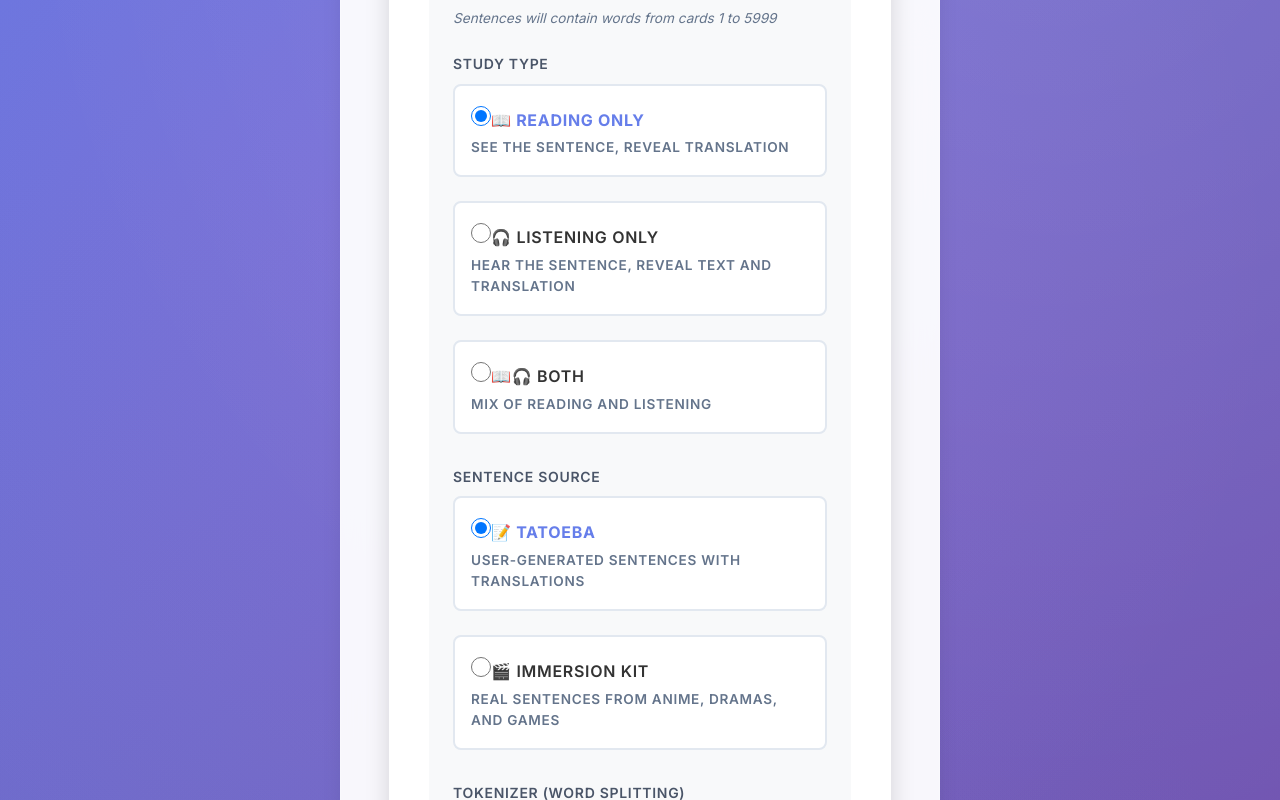
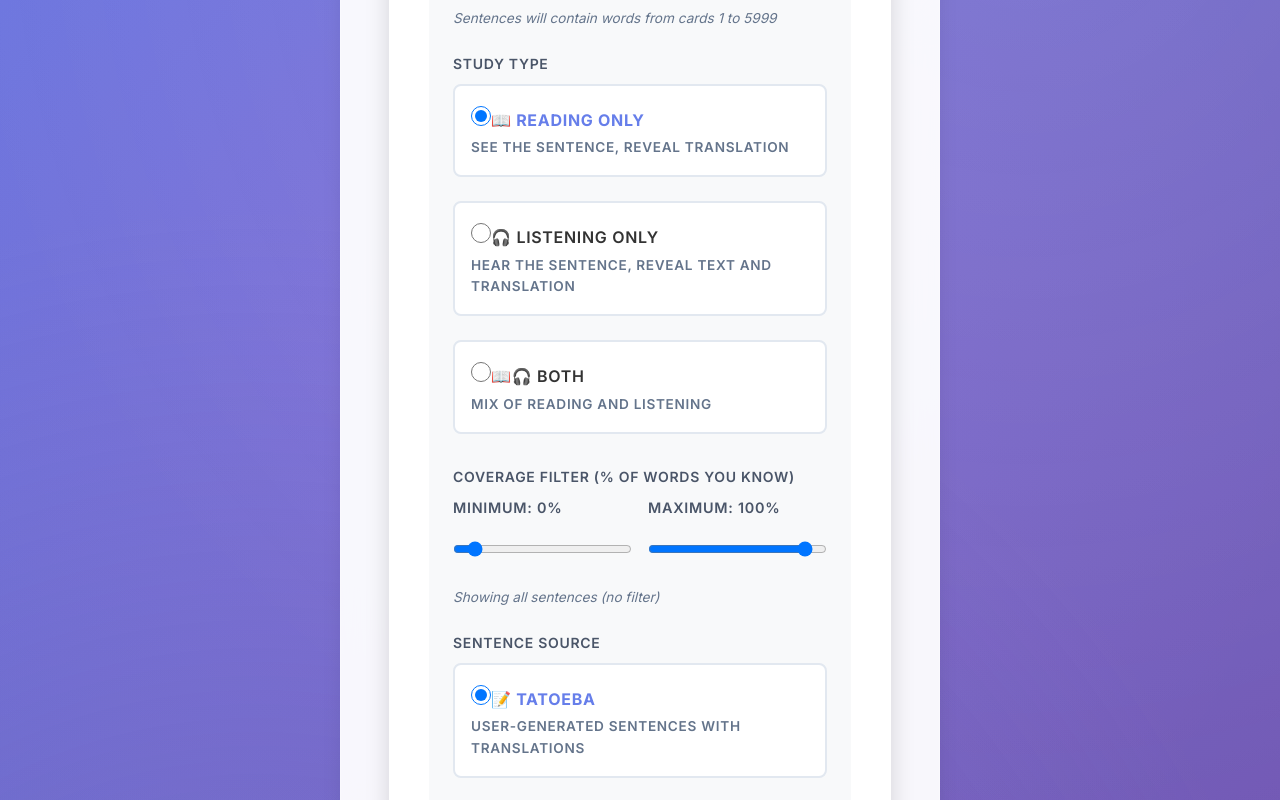
Before and after one commit to campisir/anki-cards, a React (Create React App) app: page / in a window 1280 px wide. Both pictures are taken after a click on the element 640 px from the left and 1009 px from the top of the page. Shown: the part 609-1409 px from the top of the page. Built offline with nearby package versions, Linux system fonts and the light colour scheme; no server answers; what tiny-segmenter would draw is missing.

Commit message:
small tokenize adjustment and pick coverage

```diff
--- a/src/App.js
+++ b/src/App.js
@@ -62,7 +62,7 @@ function App() {
   };
 
   // Define onStartExampleSentences callback
-  const handleStartExampleSentences = async (cardLimit, studyType, tokenizer, source) => {
+  const handleStartExampleSentences = async (cardLimit, studyType, tokenizer, source, minCoverage, maxCoverage) => {
     setLoadingSentences(true);
     setSentenceStudyType(studyType);
 
@@ -73,7 +73,9 @@ function App() {
         wordCount: '-15', // Max 15 words
         hasAudio: studyType === 'listening' || studyType === 'both',
         tokenizer: tokenizer,
-        source: source
+        source: source,
+        minCoverage: minCoverage,
+        maxCoverage: maxCoverage
       });
 
       if (sentences.length === 0) {
--- a/src/components/Menu.js
+++ b/src/components/Menu.js
@@ -31,6 +31,8 @@ function Menu({
   const [sentenceStudyType, setSentenceStudyType] = useState('reading'); // 'reading', 'listening', 'both'
   const [tokenizerType, setTokenizerType] = useState('tiny'); // 'tiny' or 'kuromoji'
   const [sentenceSource, setSentenceSource] = useState('tatoeba'); // 'tatoeba' or 'immersionkit'
+  const [minCoverage, setMinCoverage] = useState(0); // 0-100
+  const [maxCoverage, setMaxCoverage] = useState(100); // 0-100
 
   useEffect(() => {
     setCardLimit(initialCardLimit);
@@ -90,7 +92,11 @@ function Menu({
       setError('Card limit must be at least 1.');
       return;
     }
-    onStartExampleSentences(cardLimit, sentenceStudyType, tokenizerType, sentenceSource);
+    if (minCoverage > maxCoverage) {
+      setError('Minimum coverage cannot be greater than maximum coverage.');
+      return;
+    }
+    onStartExampleSentences(cardLimit, sentenceStudyType, tokenizerType, sentenceSource, minCoverage, maxCoverage);
   };
 
   const parseCardNumbers = (input) => {
@@ -477,6 +483,49 @@ function Menu({
         </div>
 
         <div className="form-group">
+          <label>Coverage Filter (% of words you know)</label>
+          <div style={{ display: 'flex', gap: '1rem', alignItems: 'center' }}>
+            <div style={{ flex: 1 }}>
+              <label htmlFor="minCoverage" style={{ fontSize: '0.9rem', display: 'block', marginBottom: '0.5rem' }}>
+                Minimum: {minCoverage}%
+              </label>
+              <input
+                id="minCoverage"
+                type="range"
+                min="0"
+                max="100"
+                value={minCoverage}
+                onChange={(e) => setMinCoverage(Number(e.target.value))}
+                className="form-input"
+                style={{ width: '100%' }}
+              />
+            </div>
+            <div style={{ flex: 1 }}>
+              <label htmlFor="maxCoverage" style={{ fontSize: '0.9rem', display: 'block', marginBottom: '0.5rem' }}>
+                Maximum: {maxCoverage}%
+              </label>
+              <input
+                id="maxCoverage"
+                type="range"
+                min="0"
+                max="100"
+                value={maxCoverage}
+                onChange={(e) => setMaxCoverage(Number(e.target.value))}
+                className="form-input"
+                style={{ width: '100%' }}
+              />
+            </div>
+          </div>
+          <p className="form-hint">
+            {minCoverage === 0 && maxCoverage === 100
+              ? 'Showing all sentences (no filter)'
+              : minCoverage === maxCoverage
+              ? `Showing sentences with exactly ${minCoverage}% coverage`
+              : `Showing sentences with ${minCoverage}%-${maxCoverage}% coverage`}
+          </p>
+        </div>
+
+        <div className="form-group">
           <label>Sentence Source</label>
           <div className="radio-group">
             <label className="radio-label">
--- a/src/utils/sentenceService.js
+++ b/src/utils/sentenceService.js
@@ -49,7 +49,18 @@ export const getExampleSentencesForStudy = async (cards, cardLimit, options = {}
 
     console.log(`Filtered to ${filtered.length} sentences containing known words`);
 
-    return filtered;
+    // Apply coverage filter if specified
+    const minCoverage = options.minCoverage !== undefined ? options.minCoverage : 0;
+    const maxCoverage = options.maxCoverage !== undefined ? options.maxCoverage : 100;
+
+    const coverageFiltered = filtered.filter(sentence => {
+      const coverage = sentence.wordAnalysis.coverage;
+      return coverage >= minCoverage && coverage <= maxCoverage;
+    });
+
+    console.log(`After coverage filter (${minCoverage}%-${maxCoverage}%): ${coverageFiltered.length} sentences`);
+
+    return coverageFiltered;
   } catch (error) {
     console.error('Error getting example sentences:', error);
     throw error;
--- a/src/utils/tatoebaService.js
+++ b/src/utils/tatoebaService.js
@@ -271,8 +271,9 @@ export const analyzeSentenceWords = async (sentenceText, knownWords, cards, toke
     }
   });
 
-  // Particle pattern for identifying omitted tokens
-  const particlePattern = /^[はがをにへとでやのもからまでより]$/;
+  // Expanded particle/grammatical pattern for identifying omitted tokens
+  // Includes common particles, connectors, and grammatical elements
+  const particlePattern = /^[はがをにへとでやのもからまでよりてたばだねよわかなんじゃ]$/;
 
   const found = [];
   const unknown = [];
```
